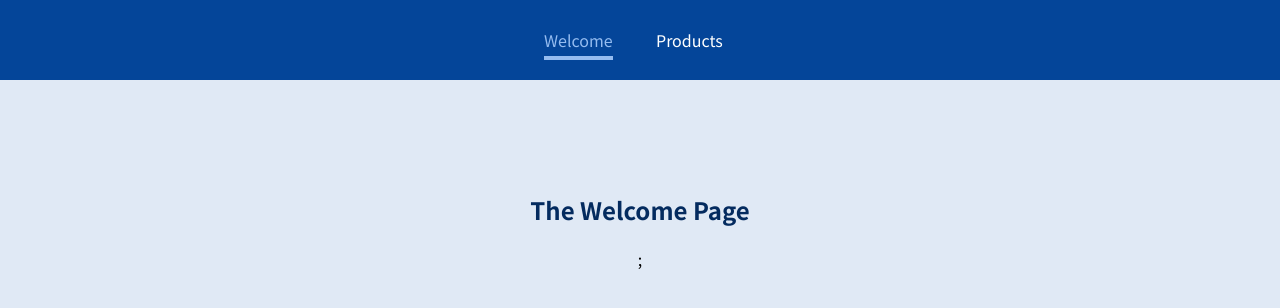
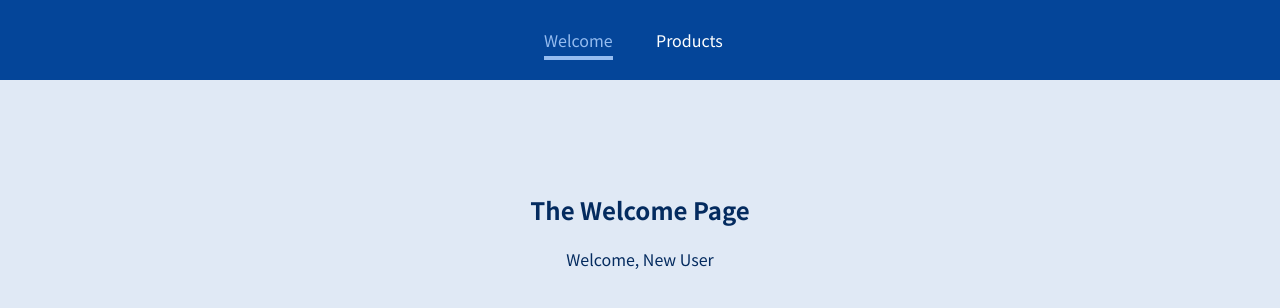
Before and after one commit to RavenRidge98/udemy-reactjs, a JavaScript app: page /welcome/new-user in a window 1280 px wide. Shown: the top 308 px of the page. Built offline with nearby package versions, Linux system fonts and the light colour scheme.

Commit message:
Routing basics done

```diff
--- a/src/App.js
+++ b/src/App.js
@@ -1,4 +1,4 @@
-import { Route, Switch } from "react-router-dom";
+import { Route, Switch, Redirect } from "react-router-dom";
 
 import Welcome from "./pages/Welcome";
 import Products from "./pages/Products";
@@ -11,6 +11,9 @@
       <MainHeader />
       <main>
         <Switch>
+          <Route path='/' exact>
+            <Redirect to='/welcome' />
+          </Route>
           <Route path='/welcome'>
             <Welcome />
           </Route>
--- a/src/pages/Welcome.js
+++ b/src/pages/Welcome.js
@@ -1,7 +1,11 @@
+import { Route } from "react-router-dom";
+
 const Welcome = () => {
   return (
     <section>
-      <h1>The Welcome Page</h1>;
+      <h1>The Welcome Page</h1><Route path='/welcome/new-user'>
+        <p>Welcome, New User</p>
+      </Route>
     </section>
   );
 };
```
Also changed, not shown: 2 other files (tests, documents, lock files or other folders).
